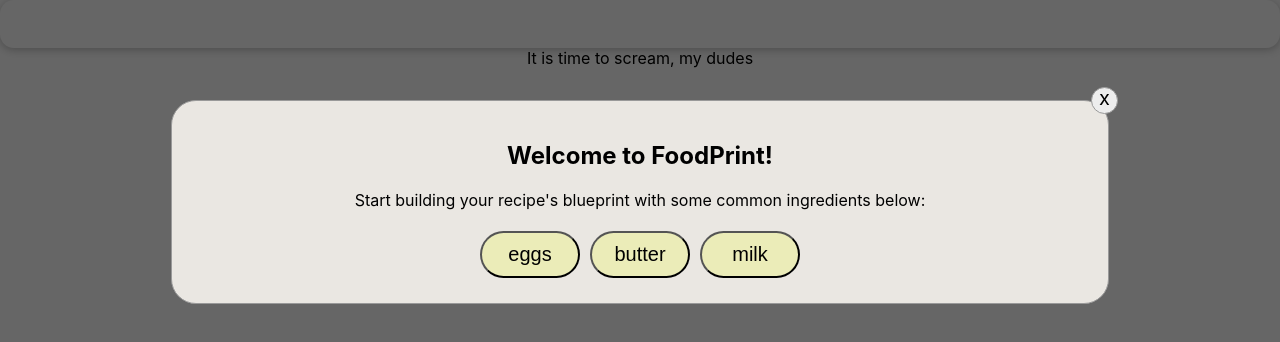
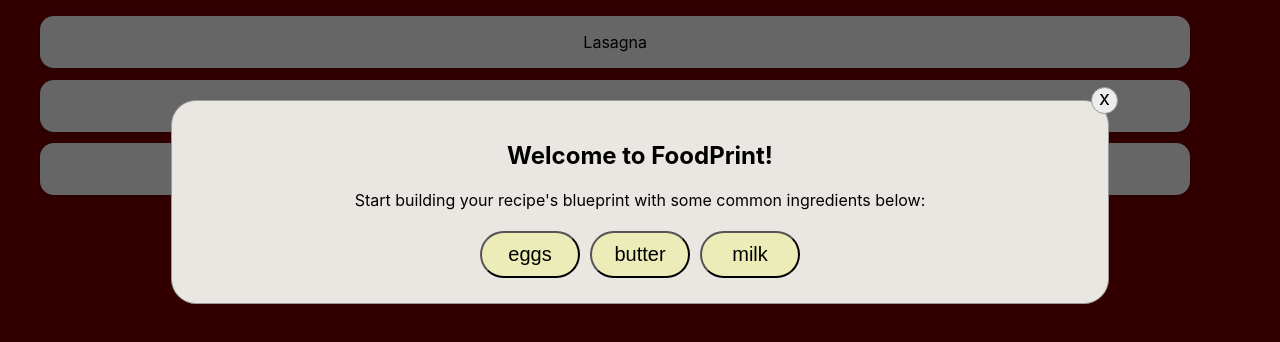
Before and after one commit to VillaCodes/FoodPrint, a React (Vite) app: page / in a window 1280 px wide. Shown: the top 342 px of the page. Built offline with nearby package versions, Linux system fonts and the light colour scheme.

Commit message:
feat(tempRecipeList): temporary list of recipes to occupy the front page.

```diff
--- a/src/components/LandingPage/LandingPagePopup.tsx
+++ b/src/components/LandingPage/LandingPagePopup.tsx
@@ -4,7 +4,7 @@
 
 const LandingPagePopup: React.FC<{toggle: () => void}> = ({toggle}) => {
 const [suggestedIngredients, setSuggestedIngredients] = useState<string[]>(["eggs", "butter", "milk"]);
-const { addIngredient, items } = useContext(FoodprintContext).ingredients;
+const { addIngredient, items } = useContext(FoodprintContext).ingredients
 
 function clickHandler (ingredient: string) {
     if (!items.map(e => e.text).includes(ingredient)) addIngredient(ingredient);
--- a/src/components/Recipes/RecipeItem.tsx
+++ b/src/components/Recipes/RecipeItem.tsx
@@ -1,9 +1,12 @@
 import "./Recipes.css"
+import Card from '../UI/Card';
 
 const RecipeItem: React.FC<{text: string}> = (props) => {
   return (
     <li>
-      {props.children}
+      <Card>
+        {props.text}
+      </Card>
     </li>
   );
 }
--- a/src/components/Recipes/Recipes.css
+++ b/src/components/Recipes/Recipes.css
@@ -20,3 +20,12 @@
     box-shadow: 0 2px gray;
     transform: translateY(2px)
   }
+
+  body {
+    background-color: maroon;
+  }
+
+  ul {
+    list-style: none;
+    margin-right: 7%;
+  }
--- a/src/components/Recipes/Recipes.tsx
+++ b/src/components/Recipes/Recipes.tsx
@@ -1,32 +1,21 @@
-import React, { useContext } from 'react';
+import React from 'react';
 
 import RecipeItem from './RecipeItem';
-import { FoodprintContext } from '../../store/ingredient-context';
-import Ingredients from '../../models/ingredients';
-import "./Recipes.css"
-import Card from '../UI/Card';
+// import Recipe from '../../models/recipe';
+// import { FoodprintContext } from '../../store/ingredient-context';
+import "./Recipes.css";
 
-const tempIngredients = [
-  (new Ingredients('bread')),
-  (new Ingredients('milk')),
-  (new Ingredients('eggs')),
-  (new Ingredients('tomatoes'))
-]
+const tempRecipes = ['Lasagna', 'Bakers Bread', 'Pizza']
 
 const Recipes: React.FC = () => {
-  const values = useContext(FoodprintContext);
-  const { items, addRecipeHandler } = values.recipes;
   return (
     <>
-      <Card>
-        <ul>
-          {items.map((item) => (
-            <RecipeItem text={item.text} />
-          ))}
-        </ul>
-      </Card>
+      <ul>
+        {tempRecipes.map((item) => (
+          <RecipeItem text={item} />
+        ))}
+      </ul>
     </>
-  )
-}
-
+  );
+};
 export default Recipes;
--- a/src/components/UI/Card.css
+++ b/src/components/UI/Card.css
@@ -3,4 +3,5 @@
   box-shadow: 0 2px 8px rgba(0, 0, 0, 0.25);
   border-radius: 14px;
   background-color: white;
+  margin-top: 1%
 }
--- a/src/models/ingredients.ts
+++ b/src/models/ingredients.ts
@@ -6,7 +6,7 @@
 
   constructor(ingredientText: string) {
     this.text = ingredientText;
-    this.id = new Date().toISOString();
+    this.id = Math.floor((Math.random() * 10000000000) + 1).toString();
   }
 }
 
--- a/src/models/recipe.ts
+++ b/src/models/recipe.ts
@@ -1,11 +1,12 @@
 //make sure to change how id is determined.
 
 class Recipe {
-
+  id: string;
   text: string;
 
   constructor(recipeText: string) {
     this.text = recipeText;
+    this.id = Math.floor((Math.random() * 10000000000) + 1).toString();
   }
 }
 
--- a/src/store/ingredient-context.tsx
+++ b/src/store/ingredient-context.tsx
@@ -30,8 +30,11 @@
   const [ingredients, setIngredients] = useState<Ingredients[]>([]);
   const [recipes, setRecipes] = useState<Recipe[]> ([]);
 
-  const addRecipeHandler = () => {
-    setRecipes([(new Recipe('Mamas Braciole')), (new Recipe('Daddys Dish')), (new Recipe('Mothers Milk'))])
+  const addRecipeHandler = (recipeText: string) => {
+    const newRecipe = new Recipe(recipeText);
+    setRecipes((prevRecipe) => {
+      return prevRecipe.concat(newRecipe);
+    })
   }
 
   const addIngredientHandler = (ingredientText: string) => {
```
